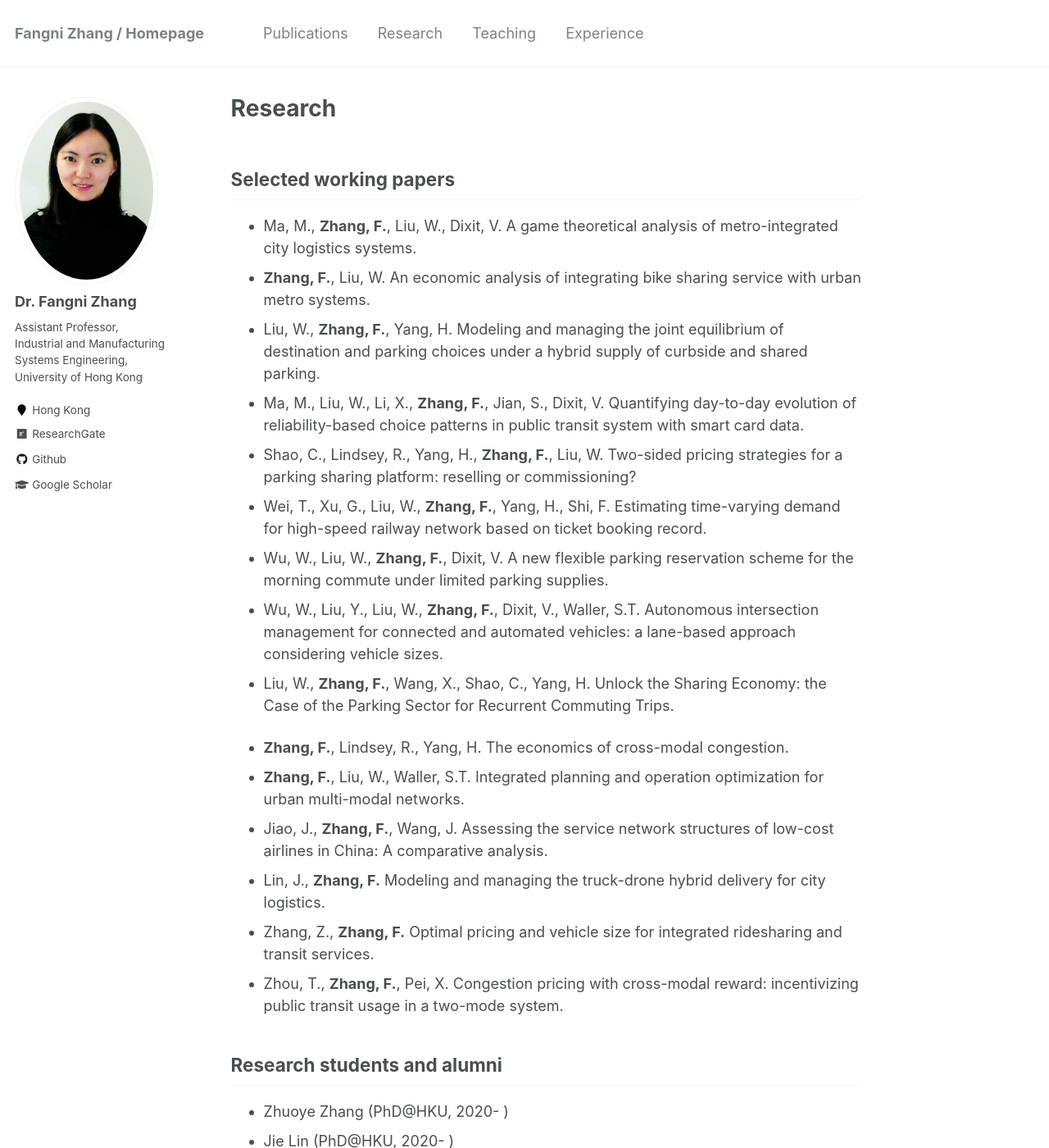
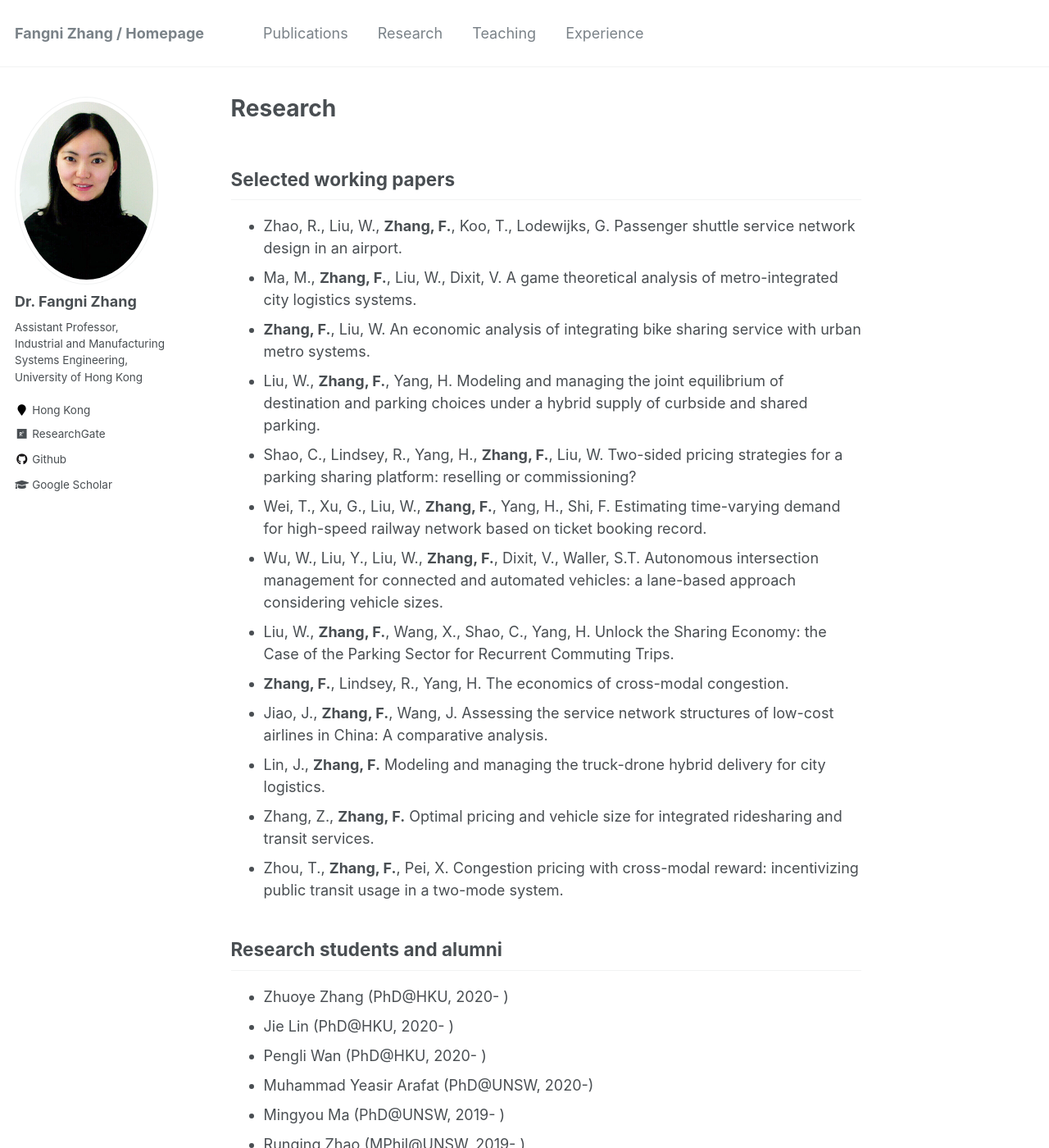
Before and after one commit to fangnizhang/fangnizhang.github.io, a Jekyll site: the page built from _pages/research.md, in a window 1280 px wide and 1400 px high. Shown: the whole window at 82% size. Built offline with Jekyll 4.4.1, drawn with Linux system fonts in a browser that asks for light colours.

Commit message:
Update research.md

```diff
--- a/_pages/research.md
+++ b/_pages/research.md
@@ -6,18 +6,15 @@ author_profile: true
 
 Selected working papers
 ------------
+* Zhao, R., Liu, W., **Zhang, F.**, Koo, T., Lodewijks, G. Passenger shuttle service network design in an airport.
 * Ma, M., **Zhang, F.**, Liu, W., Dixit, V. A game theoretical analysis of metro-integrated city logistics systems.
 * **Zhang, F.**, Liu, W. An economic analysis of integrating bike sharing service with urban metro systems.
 * Liu, W., **Zhang, F.**, Yang, H. Modeling and managing the joint equilibrium of destination and parking choices under a hybrid supply of curbside and shared parking.
-* Ma, M., Liu, W., Li, X., **Zhang, F.**, Jian, S., Dixit, V. Quantifying day-to-day evolution of reliability-based choice patterns in public transit system with smart card data.
 * Shao, C., Lindsey, R., Yang, H., **Zhang, F.**, Liu, W. Two-sided pricing strategies for a parking sharing platform: reselling or commissioning?
 * Wei, T., Xu, G., Liu, W., **Zhang, F.**, Yang, H., Shi, F. Estimating time-varying demand for high-speed railway network based on ticket booking record.
-* Wu, W., Liu, W., **Zhang, F.**, Dixit, V. A new flexible parking reservation scheme for the morning commute under limited parking supplies.
 * Wu, W., Liu, Y., Liu, W., **Zhang, F.**, Dixit, V., Waller, S.T. Autonomous intersection management for connected and automated vehicles: a lane-based approach considering vehicle sizes.
 * Liu, W., **Zhang, F.**, Wang, X., Shao, C., Yang, H. Unlock the Sharing Economy: the Case of the Parking Sector for Recurrent Commuting Trips.
-
 * **Zhang, F.**, Lindsey, R., Yang, H. The economics of cross-modal congestion.
-* **Zhang, F.**, Liu, W., Waller, S.T. Integrated planning and operation optimization for urban multi-modal networks.
 * Jiao, J., **Zhang, F.**, Wang, J. Assessing the service network structures of low-cost airlines in China: A comparative analysis.
 * Lin, J., **Zhang, F.** Modeling and managing the truck-drone hybrid delivery for city logistics.
 * Zhang, Z., **Zhang, F.** Optimal pricing and vehicle size for integrated ridesharing and transit services.
```
